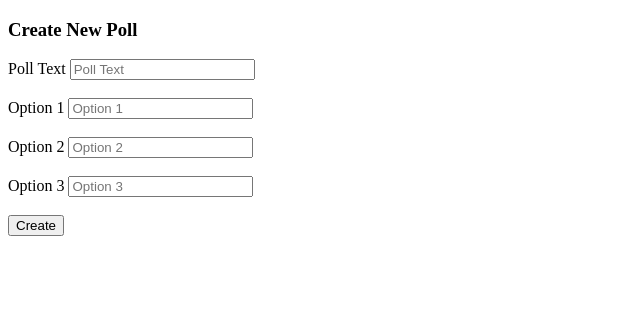
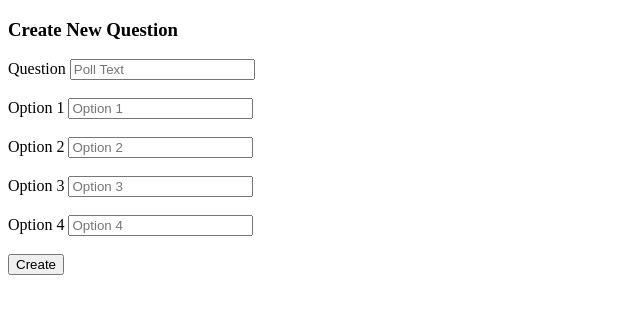
Before and after one commit to pvphan/simplepoll, a Flask app: page /polls in a window 1280 px wide. Shown: the top 314 px of the page, without its empty margins (0-640 px from the left). Run offline with Flask 3, Linux system fonts and the light colour scheme.

Commit message:
expanded to 4 answers

```diff
--- a/app.py
+++ b/app.py
@@ -12,9 +12,11 @@ if not os.path.exists("polls.csv"):
         "option1": [],
         "option2": [],
         "option3": [],
+        "option4": [],
         "votes1": [],
         "votes2": [],
-        "votes3": []
+        "votes3": [],
+        "votes4": [],
     }
 
     pd.DataFrame(structure).set_index("id").to_csv("polls.csv")
@@ -55,7 +57,8 @@ def create_poll():
         option1 = request.form["option1"]
         option2 = request.form["option2"]
         option3 = request.form["option3"]
-        polls_df.loc[max(polls_df.index.values) + 1] = [poll, option1, option2, option3, 0, 0, 0]
+        option4 = request.form["option4"]
+        polls_df.loc[max(polls_df.index.values) + 1] = [poll, option1, option2, option3, option4, 0, 0, 0, 0]
         polls_df.to_csv("polls.csv")
         return redirect(url_for("index"))
 
--- a/polls.csv
+++ b/polls.csv
@@ -1,7 +1,8 @@
-id,poll,option1,option2,option3,votes1,votes2,votes3
-1,Hello World,A,B,C,7,7,5
-2,Hello People,A,B,C,2,3,3
-3,Hello YouTube,A,B,C,3,2,3
-4,asfdsd,fasdf,asdfas,sdafs,1,0,0
-5,dsafasdf,sdafasd,fdsaf,sdafsdaf,0,0,0
-6,text1,1111,2222,3333,1,0,0
+id,poll,option1,option2,option3,option4,votes1,votes2,votes3,votes4
+1,Hello World,A,B,C,D,7,7,5,0
+2,Hello People,A,B,C,D,2,3,3,0
+3,Hello YouTube,A,B,C,D,3,2,3,0
+4,asfdsd,fasdf,asdfas,asds,sdafs,1,0,0,0
+5,dsafasdf,sdafasd,fdsaf,ddda,sdafsdaf,1,0,0,0
+6,text1,1111,2222,3333,4444,1,0,0,0
+7,5,4,3,2,1,0,0,0,0
--- a/templates/new_poll.html
+++ b/templates/new_poll.html
@@ -2,13 +2,13 @@
 <html lang="en">
 <head>
     <meta charset="UTF-8">
-    <title>Create New Poll</title>
+    <title>Create New Question</title>
 </head>
 <body>
-    <h3>Create New Poll</h3>
+    <h3>Create New Question</h3>
     <form action="{{ url_for("create_poll") }}" method="post">
         <label for="poll">
-            Poll Text
+            Question
             <input type="text" name="poll" placeholder="Poll Text">
         </label><br><br>
         <label for="option1">
@@ -23,6 +23,10 @@
             Option 3
             <input type="text" name="option3" placeholder="Option 3">
         </label><br><br>
+        <label for="option4">
+            Option 4
+            <input type="text" name="option4" placeholder="Option 4">
+        </label><br><br>
         <input type="submit" value="Create">
     </form>
 </body>
--- a/templates/show_poll.html
+++ b/templates/show_poll.html
@@ -5,10 +5,11 @@
     <title>Inspect Poll</title>
 </head>
 <body>
-<h3>Poll: {{ poll['poll'] }}</h3>
+<a href="{{ url_for('index') }}">Back</a>
+<h3>Question: {{ poll['poll'] }}</h3>
 <p><b>{{ poll['option1'] }}:</b> {{ poll['votes1'] }} <a href="{{ url_for('vote', id=poll.name, option=1) }}">Vote</a></p>
 <p><b>{{ poll['option2'] }}:</b> {{ poll['votes2'] }} <a href="{{ url_for('vote', id=poll.name, option=2) }}">Vote</a></p>
 <p><b>{{ poll['option3'] }}:</b> {{ poll['votes3'] }} <a href="{{ url_for('vote', id=poll.name, option=3) }}">Vote</a></p>
-<a href="{{ url_for('index') }}">Back</a>
+<p><b>{{ poll['option4'] }}:</b> {{ poll['votes4'] }} <a href="{{ url_for('vote', id=poll.name, option=4) }}">Vote</a></p>
 </body>
 </html>
```
Also changed, not shown: templates/index.html (+11 -5 lines), static/qrcode.png (added).
